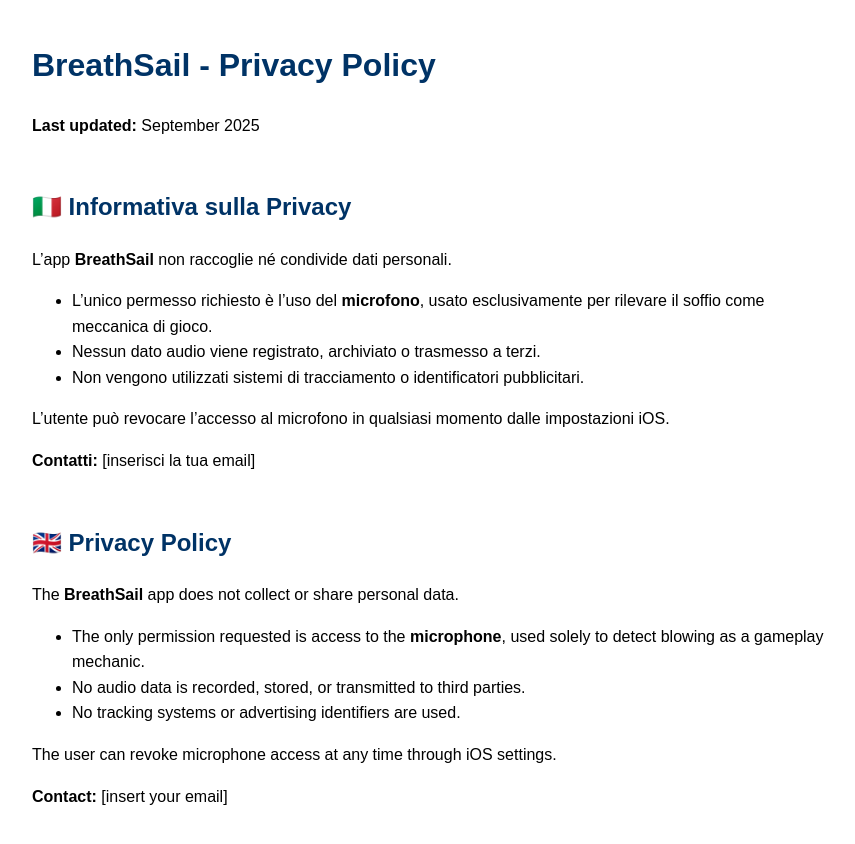
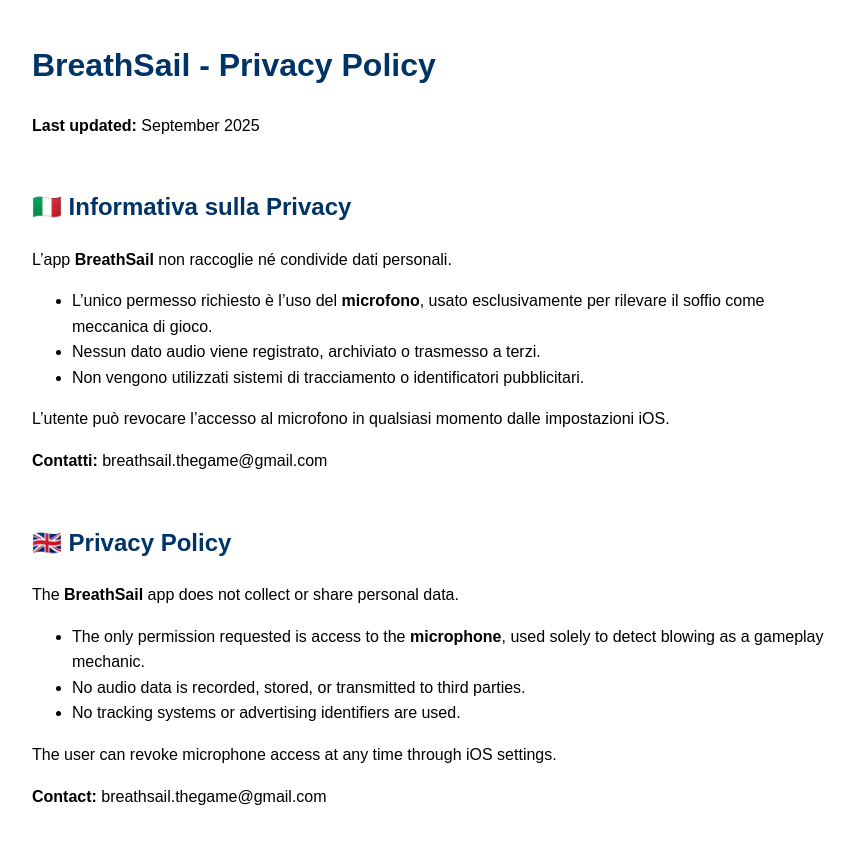
Before and after one commit to frascla/breathsail-privacy, a plain HTML site: page index.html in a window 1280 px wide. Shown: the whole page, without its empty margins (208-1063 px from the left). Drawn offline with Linux system fonts and the light colour scheme.

Commit message:
Update index.html

```diff
--- a/index.html
+++ b/index.html
@@ -23,7 +23,7 @@
       <li>Non vengono utilizzati sistemi di tracciamento o identificatori pubblicitari.</li>
     </ul>
     <p>L’utente può revocare l’accesso al microfono in qualsiasi momento dalle impostazioni iOS.</p>
-    <p><strong>Contatti:</strong> [inserisci la tua email]</p>
+    <p><strong>Contatti:</strong> breathsail.thegame@gmail.com</p>
   </div>
 
   <div class="lang">
@@ -35,7 +35,7 @@
       <li>No tracking systems or advertising identifiers are used.</li>
     </ul>
     <p>The user can revoke microphone access at any time through iOS settings.</p>
-    <p><strong>Contact:</strong> [insert your email]</p>
+    <p><strong>Contact:</strong> breathsail.thegame@gmail.com</p>
   </div>
 </body>
 </html>
```
